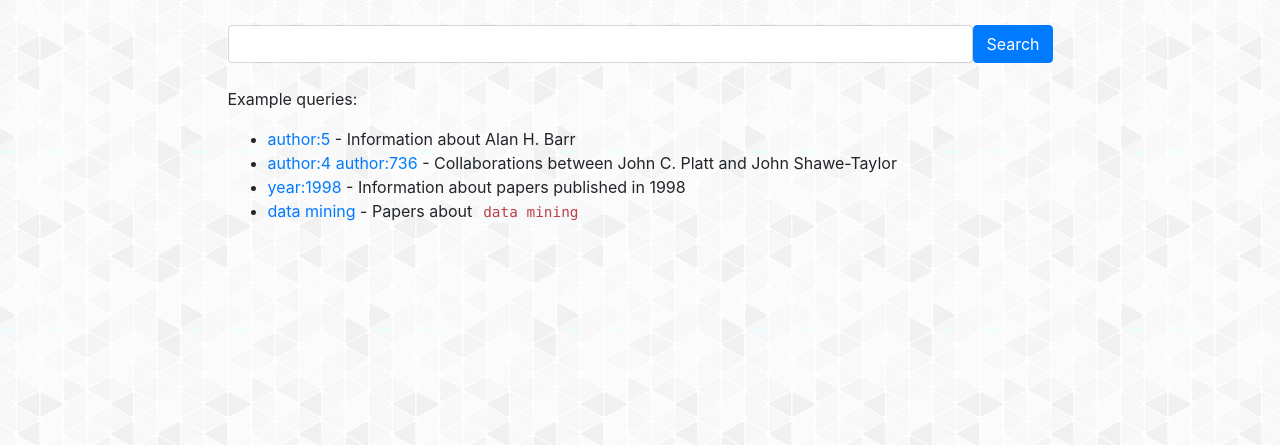
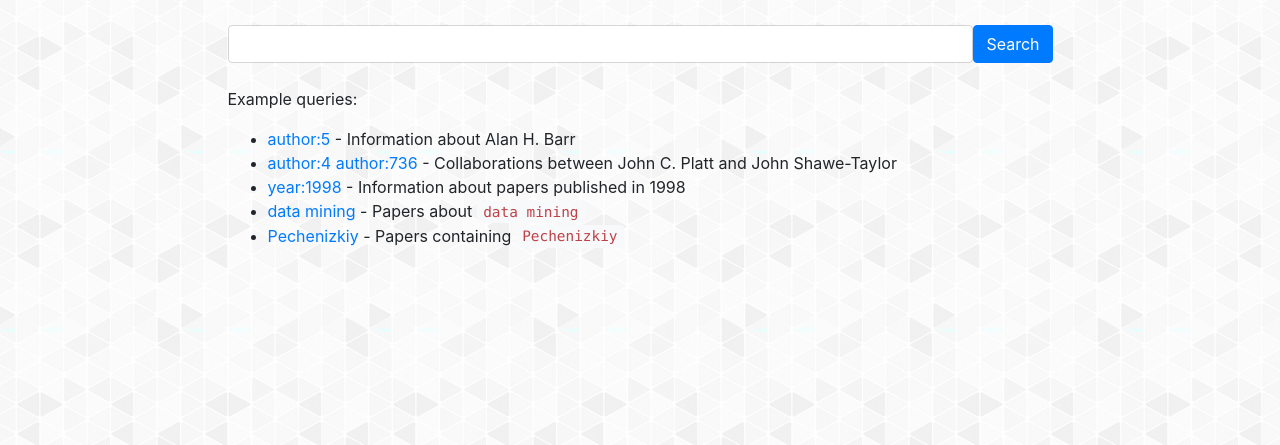
Before and after one commit to armandduijn/2IMM15-LOL, a PHP site: page /templates/index.phtml in a window 1280 px wide. Shown: the part 219-664 px from the top of the page. Run offline with PHP 8.4, Linux system fonts and the light colour scheme; some libraries are stand-ins or nearby versions.

Commit message:
Extra feature

```diff
--- a/backend/templates/index.phtml
+++ b/backend/templates/index.phtml
@@ -36,6 +36,7 @@
                 <li><a href="/input/?i=author:4+author:736">author:4 author:736</a> - Collaborations between John C. Platt and John Shawe-Taylor </li>
                 <li><a href="/input/?i=year:1998">year:1998</a> - Information about papers published in 1998</li>
                 <li><a href="/input/?i=data+mining">data mining</a> - Papers about <code>data mining</code></li></li>
+                <li><a href="/input/?i=pechenizkiy">Pechenizkiy</a> - Papers containing <code>Pechenizkiy</code></li></li>
             </ul>
         </div>
     </div>
```
